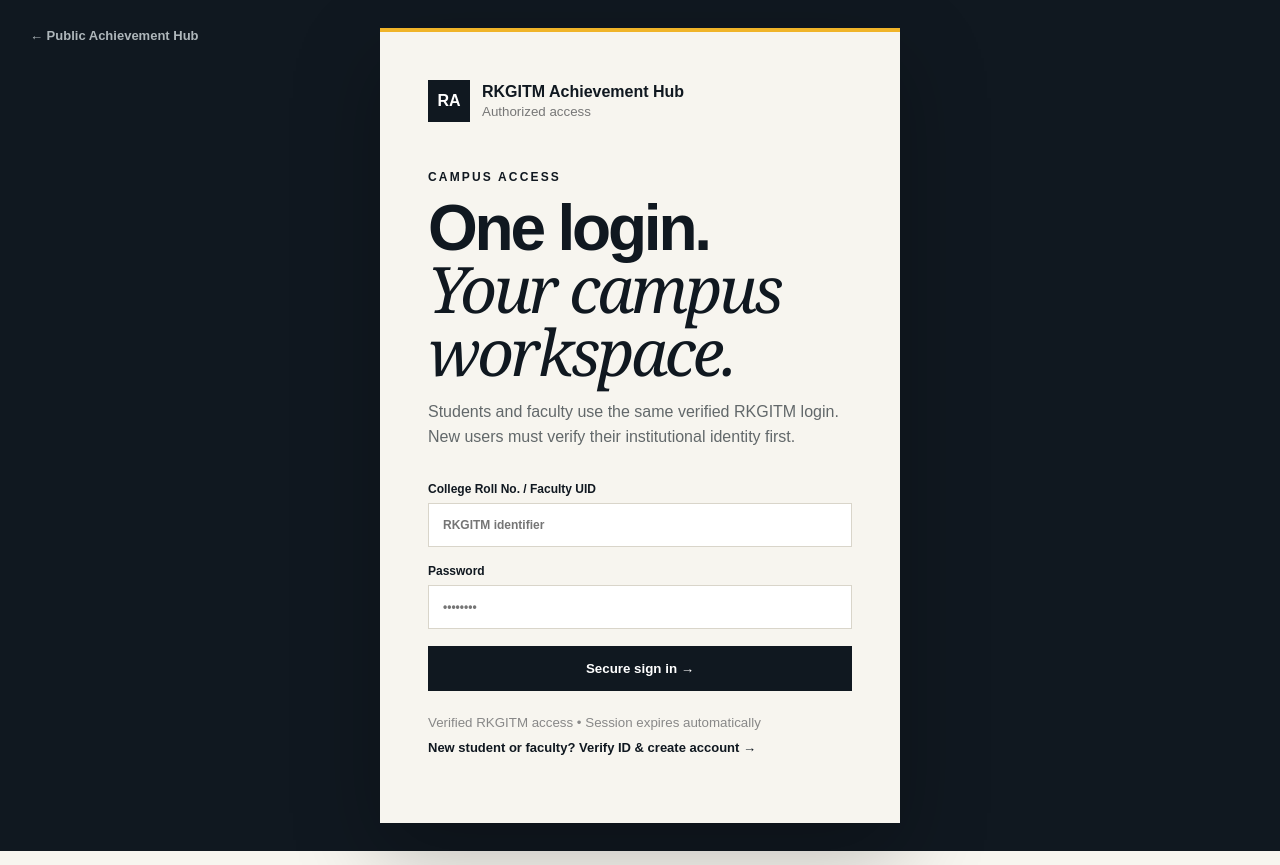
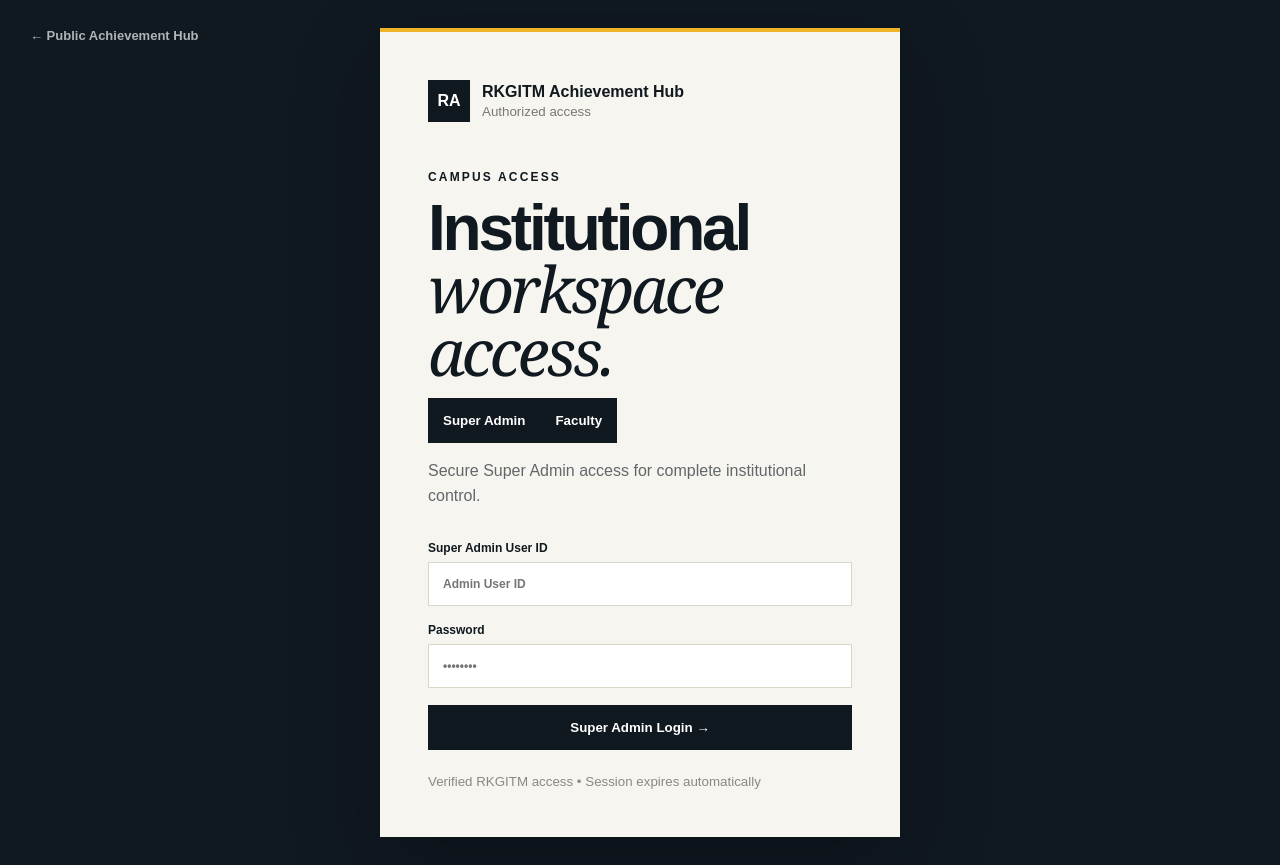
Before and after one commit to Tanishak1/RKGITM-Achievement-Hub, a Next.js app in the folder frontend/: page /login in a window 1280 px wide. Built offline with nearby package versions, Linux system fonts and the light colour scheme; no server answers.

Commit message:
feat: split campus login into super admin and faculty access

```diff
--- a/frontend/app/login/page.tsx
+++ b/frontend/app/login/page.tsx
@@ -3,41 +3,13 @@ import {FormEvent,useState} from "react";
 import {useRouter} from "next/navigation";
 const API=process.env.NEXT_PUBLIC_API_URL;
 export default function Login(){
- const router=useRouter();
- const [msg,setMsg]=useState("");
- const [busy,setBusy]=useState(false);
- async function submit(e:FormEvent<HTMLFormElement>){
-  e.preventDefault();
-  if(!API){setMsg("Authentication will be available when the backend is connected.");return;}
-  setBusy(true);setMsg("");
-  const fd=new FormData(e.currentTarget);
-  try{
-   const r=await fetch(API+"/api/auth/login",{method:"POST",headers:{"Content-Type":"application/json"},body:JSON.stringify({username:fd.get("username"),password:fd.get("password")})});
-   if(!r.ok)throw new Error();
-   const data=await r.json();
-   sessionStorage.setItem("rkgitm_token",data.token);
-   sessionStorage.setItem("rkgitm_role",data.role);
-   sessionStorage.setItem("rkgitm_uid",data.uid||"");
-   router.replace(data.role==="ADMIN"?"/admin":data.role==="FACULTY"?"/faculty":"/student");
-  }catch{setMsg("Invalid credentials or authentication service unavailable.");}
-  finally{setBusy(false);}
- }
- return (
-  <main className="loginPage">
-   <a href="/" className="backLink">← Public Achievement Hub</a>
-   <section className="loginCard">
-    <div className="loginBrand"><span>RA</span><div><strong>RKGITM Achievement Hub</strong><small>Authorized access</small></div></div>
-    <p className="eyebrow">CAMPUS ACCESS</p>
-    <h1>One login.<br/><em>Your campus workspace.</em></h1>
-    <p>Students and faculty use the same verified RKGITM login. New users must verify their institutional identity first.</p>
-    <form onSubmit={submit}>
-     <label>College Roll No. / Faculty UID<input name="username" autoComplete="username" required placeholder="RKGITM identifier"/></label>
-     <label>Password<input name="password" type="password" autoComplete="current-password" required placeholder="••••••••"/></label>
-     <button disabled={busy}>{busy?"Signing in…":"Secure sign in →"}</button>
-     {msg&&<p className="notice" role="status">{msg}</p>}
-    </form>
-    <small className="secureNote">Verified RKGITM access • Session expires automatically</small><a className="proof" href="/register">New student or faculty? Verify ID & create account →</a>
-   </section>
-  </main>
- );
+ const router=useRouter();const [mode,setMode]=useState<"ADMIN"|"FACULTY">("ADMIN"),[msg,setMsg]=useState(""),[busy,setBusy]=useState(false);
+ async function submit(e:FormEvent<HTMLFormElement>){e.preventDefault();if(!API){setMsg("Authentication service is unavailable.");return}setBusy(true);setMsg("");const fd=new FormData(e.currentTarget);try{const r=await fetch(API+"/api/auth/login",{method:"POST",headers:{"Content-Type":"application/json"},body:JSON.stringify({username:fd.get("username"),password:fd.get("password")})});if(!r.ok)throw new Error();const data=await r.json();if(mode==="ADMIN"&&data.role!=="ADMIN")throw new Error();if(mode==="FACULTY"&&data.role!=="FACULTY")throw new Error();sessionStorage.setItem("rkgitm_token",data.token);sessionStorage.setItem("rkgitm_role",data.role);sessionStorage.setItem("rkgitm_uid",data.uid||"");router.replace(mode==="ADMIN"?"/admin":"/faculty")}catch{setMsg(mode==="ADMIN"?"Invalid Super Admin credentials.":"Invalid faculty credentials or faculty account is not approved yet.")}finally{setBusy(false)}}
+ return <main className="loginPage"><a href="/" className="backLink">← Public Achievement Hub</a><section className="loginCard">
+ <div className="loginBrand"><span>RA</span><div><strong>RKGITM Achievement Hub</strong><small>Authorized access</small></div></div>
+ <p className="eyebrow">CAMPUS ACCESS</p><h1>Institutional<br/><em>workspace access.</em></h1>
+ <div className="campusRoleTabs"><button type="button" className={mode==="ADMIN"?"active":""} onClick={()=>{setMode("ADMIN");setMsg("")}}>Super Admin</button><button type="button" className={mode==="FACULTY"?"active":""} onClick={()=>{setMode("FACULTY");setMsg("")}}>Faculty</button></div>
+ {mode==="ADMIN"?<><p>Secure Super Admin access for complete institutional control.</p><form onSubmit={submit}><label>Super Admin User ID<input name="username" autoComplete="username" required placeholder="Admin User ID"/></label><label>Password<input name="password" type="password" autoComplete="current-password" required placeholder="••••••••"/></label><button disabled={busy}>{busy?"Signing in…":"Super Admin Login →"}</button></form></>:<><p>Approved RKGITM faculty can sign in using their Faculty UID and password.</p><form onSubmit={submit}><label>Faculty UID<input name="username" autoComplete="username" required placeholder="Faculty UID"/></label><label>Password<input name="password" type="password" autoComplete="current-password" required placeholder="••••••••"/></label><button disabled={busy}>{busy?"Signing in…":"Faculty Login →"}</button></form><a className="facultyCreateLink" href="/register?role=FACULTY">New faculty? Verify RKGITM ID & create account →</a></>}
+ {msg&&<p className="notice" role="status">{msg}</p>}<small className="secureNote">Verified RKGITM access • Session expires automatically</small>
+ </section></main>
 }
```
